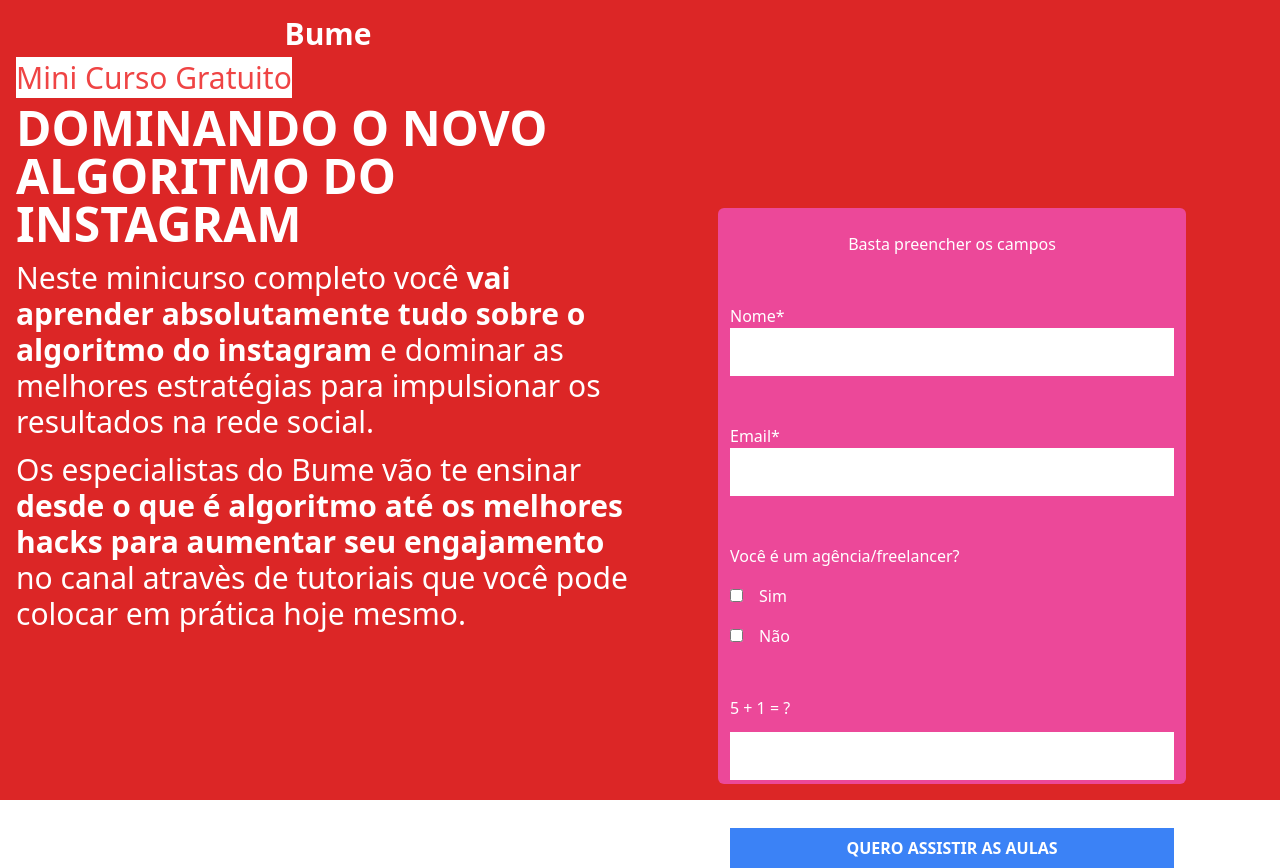
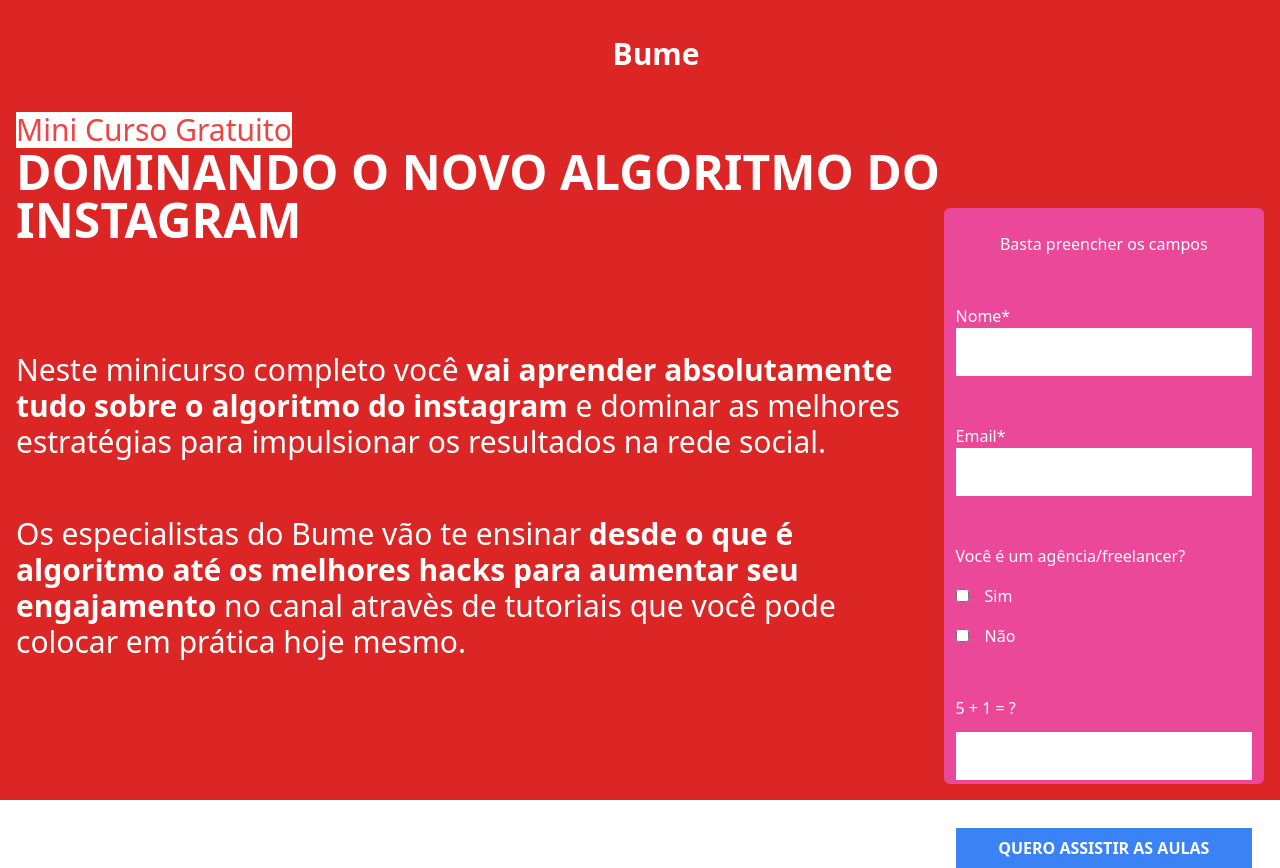
Before and after one commit to Gabriel-Marcelo/angular-e-tailwind, an Angular app: page / in a window 1280 px wide. Built offline with nearby package versions, Linux system fonts and the light colour scheme.

Commit message:
responsividade na tela grande

```diff
--- a/src/app/app.component.html
+++ b/src/app/app.component.html
@@ -1,9 +1,10 @@
-<div class="bg-red-600 p-4 sm:h-screen md:grid md:grid-rows-2 md:justify-items-center lg:grid-cols-2 lg:grid-rows-1">
-    <div class="md:text-3xl">
-      <h1 class="text-white font-bold w-full text-center mb-2"><span class="">Bume</span></h1>
-      <span class="bg-white text-red-500">Mini Curso Gratuito</span>
-      <div class="mt-2">
+<div class="bg-red-600 p-4 sm:h-screen md:flex md:flex-row md:justify-items-center lg:flex lg:flex-row">
+    <div class="md:text-3xl lg:self-center">
+      <h1 class="text-white font-bold w-full text-center mb-2 lg:absolute lg:top-9"><span class="">Bume</span></h1>
+      <span class="bg-white text-red-500 lg:absolute lg:top-28">Mini Curso Gratuito</span>
+      <div class="mt-2 lg:flex lg:flex-col lg:space-y-24">
         <p class="text-white font-black text-2xl md:text-5xl">DOMINANDO O NOVO ALGORITMO DO INSTAGRAM</p>
+        <div class="lg:flex lg:flex-col lg:space-y-14">
           <p class="text-white font-light md:mt-3">
             Neste minicurso completo você <span class="font-black">vai aprender absolutamente tudo sobre o algoritmo do instagram</span> e dominar as
             melhores estratégias para impulsionar os resultados na rede social.
@@ -11,6 +12,8 @@
           <p class="text-white font-light md:mt-3">Os especialistas do Bume vão te ensinar <span class="font-black">desde o que é algoritmo até os melhores hacks para aumentar seu
           engajamento</span> no canal atravès de tutoriais que você pode colocar em prática hoje mesmo.
           </p>
+        </div>
+
       </div>
     </div>
     <div class="bg-pink-500 p-3 text-white mt-2 md:mt-5 md:flex md:flex-col md:space-y-12 md:w-3/4 lg:h-3/4
```
Lines whose indentation alone changed are shown as unchanged.
